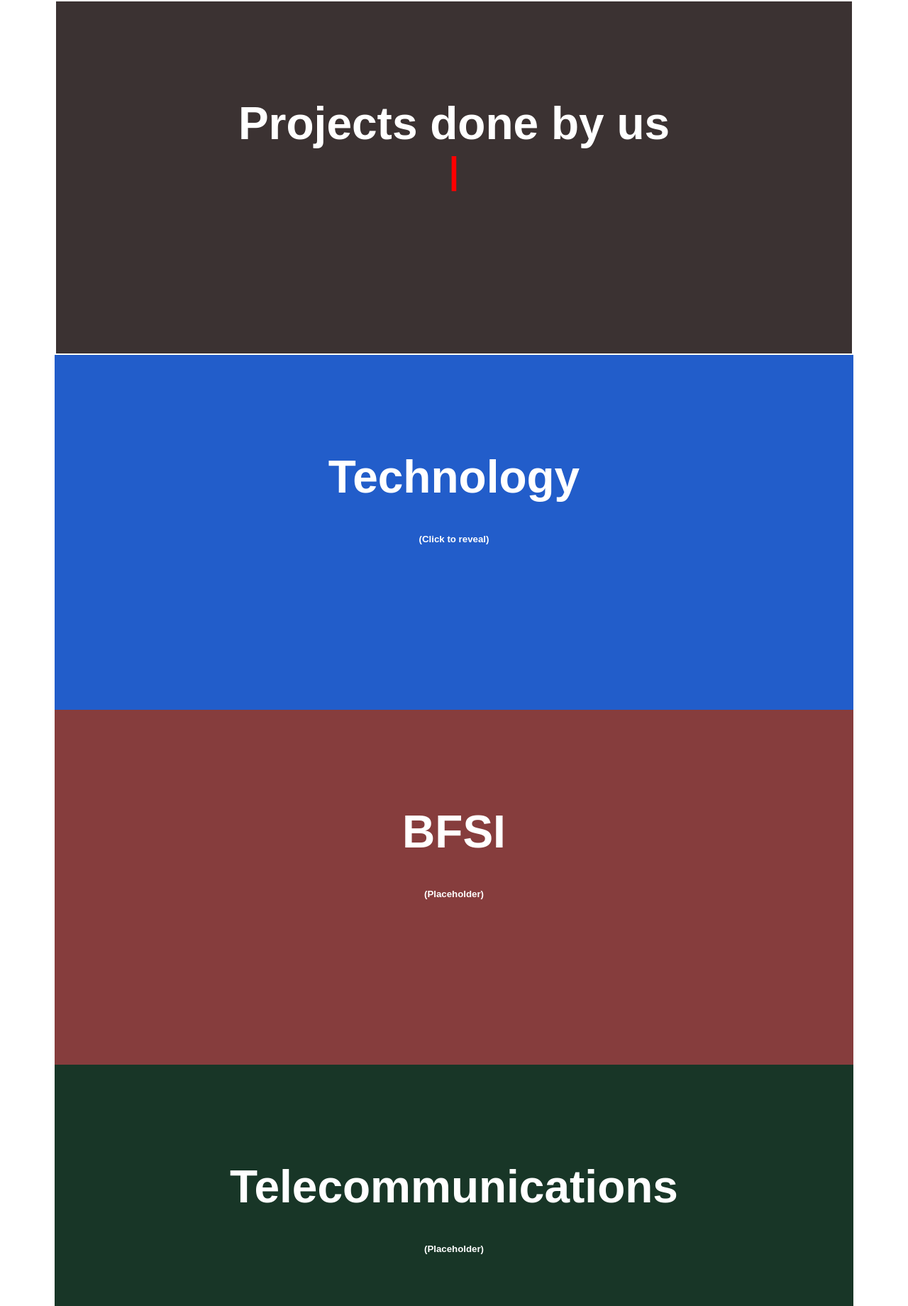
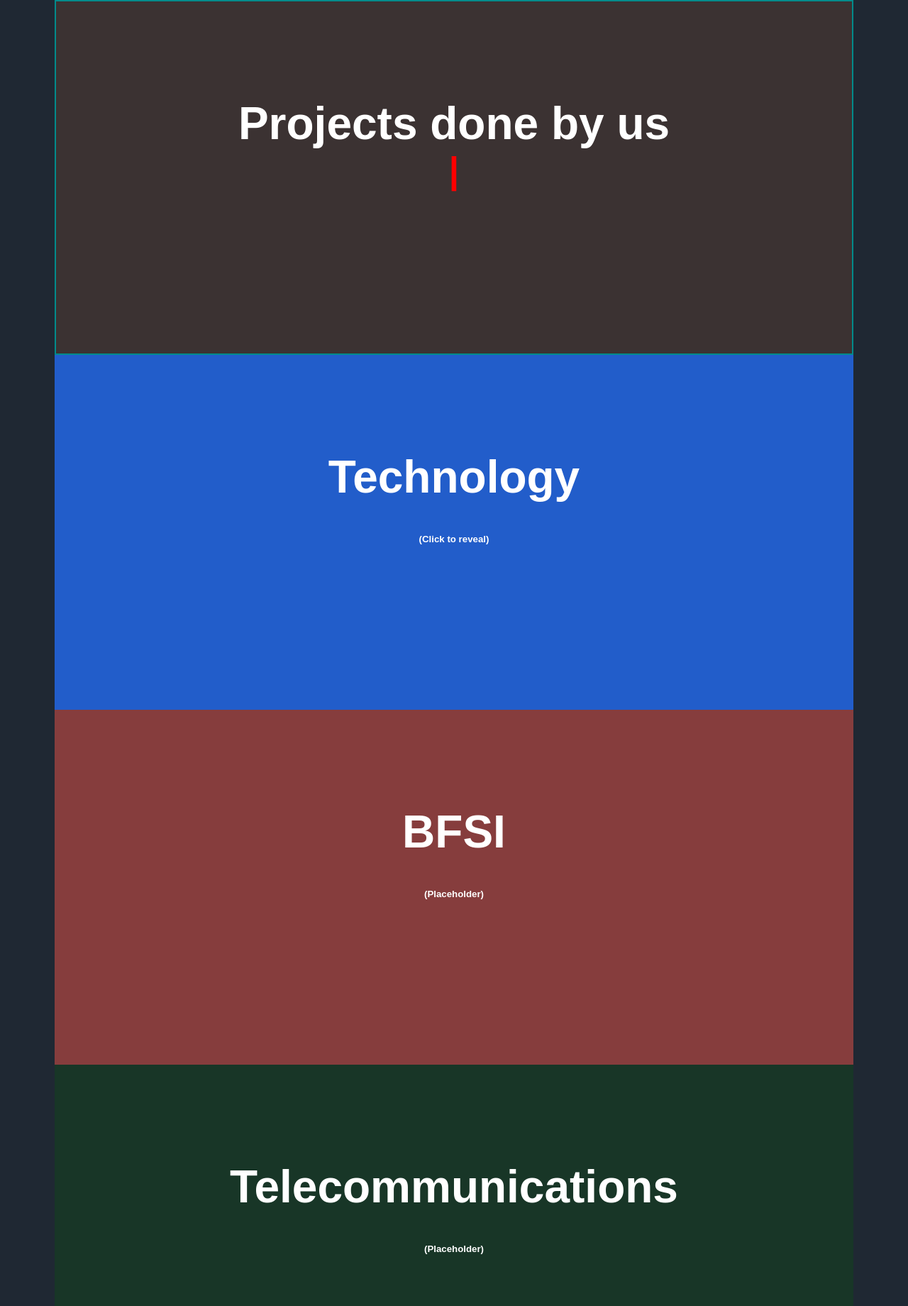
Before and after one commit to thenosewizard/InvoSystemsWebsite, a Flask app: page /Projects in a window 1280 px wide. Shown: the part 80-1920 px from the top of the page at 71% size. Run offline with Flask 2, Linux system fonts and the light colour scheme.

Commit message:
Added dark color scheme

```diff
--- /dev/null
+++ b/static/layout.js
@@ -0,0 +1,7 @@
+
+// Function to toggle menu in mobile view
+$(document).ready(function () {
+    $('#hamburger').on('click', function () {
+        $('#wholeNav').slideToggle();
+    })
+})
--- a/static/main.css
+++ b/static/main.css
@@ -21,7 +21,7 @@ body {
     margin: 0;
     position: relative;
    /* background-color: #f8f8ff; */
-    background:  rgb(255, 255, 255);
+    background:  #1F2833 ;
 }
 
 /* For navigation bar (Whole Website)*/
@@ -247,7 +247,6 @@ body {
 
 
 /* Start of CSS for bigData page */
-
 #wholeSection {
     display: none;
 }
@@ -359,7 +358,7 @@ body {
 #projectDisplay {
     background: #3b3232;
     grid-column: 1/-1;
-    border: 2px solid white;
+    border: 2px solid darkcyan;
 }
 
 
--- a/static/main.js
+++ b/static/main.js
@@ -1,5 +1,5 @@
 // slideshow transitions for (HOME PAGE)
-// function to go through the images
+// function to go through the images/image*
 let  currentImg = 0;
 document.addEventListener("DOMContentLoaded", imgChanger);
 
@@ -32,10 +32,3 @@ function textChanger() {
 
     setTimeout("textChanger()", 3000);
 }
-
-// Function to toggle menu in mobile view
-$(document).ready(function () {
-    $('#hamburger').on('click', function () {
-        $('#wholeNav').toggle();
-    })
-})
--- a/templates/layout.html
+++ b/templates/layout.html
@@ -47,7 +47,7 @@
 
     <!--Script to run JQuery in the webpage-->
     <script src="https://ajax.googleapis.com/ajax/libs/jquery/3.3.1/jquery.min.js"></script>
-    <script src="{{url_for('static', filename = 'main.js')}}""></script>
+    <script src="{{url_for('static', filename = 'layout.js')}}""></script>
 
     <!--Script to run JS in the webpage-->
     {%block script%}{%endblock%}
```
Also changed, not shown: templates/services.html (+0 -12 lines), application.py (renamed from hello.py).
